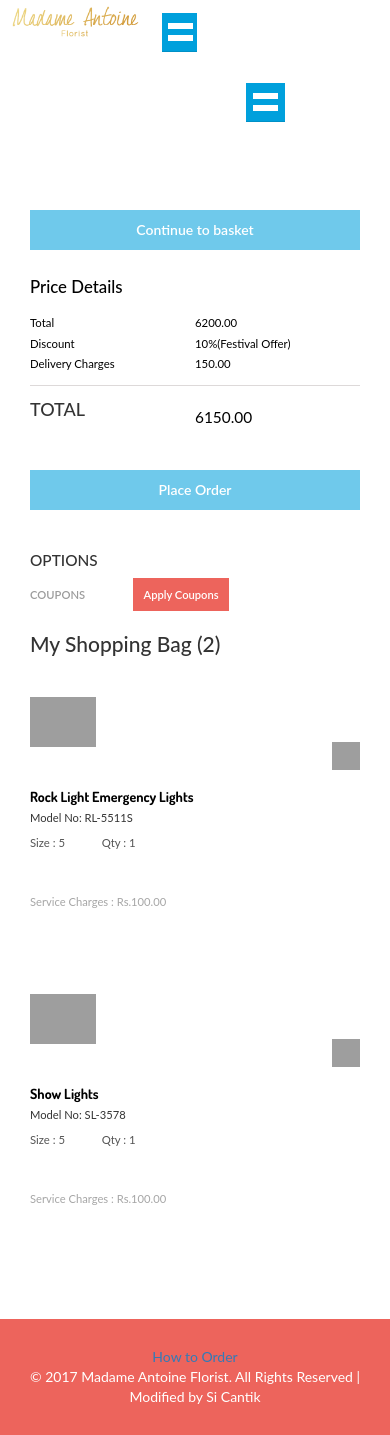
After one commit to kennywantara/MAF-CI, a CodeIgniter app: a page that uses application/views/page/checkout.php in a window 390 px wide. The commit adds this page. Run offline with CodeIgniter, Linux system fonts and the light colour scheme; some libraries are stand-ins or nearby versions; grey boxes are pictures that could not be loaded.

Commit message:
checkout

```diff
--- a/application/controllers/Home.php
+++ b/application/controllers/Home.php
@@ -16,6 +16,9 @@ class Home extends CI_Controller {
 		$this->load->view('page/home',$data);
 	}
 
+	public function how-to-order(){
+		$this->load->view('page/how-to-order',$data);
+	}
 
 
 }
--- a/application/controllers/products.php
+++ b/application/controllers/products.php
@@ -18,8 +18,11 @@ class Products extends CI_Controller {
 		$this->load->view('page/products',$data);
 	}
 
-	public function add_process()
-	{
-
+	public function shopping_cart(){
+		$data['style'] = $this->load->view('include/style',NULL,TRUE);
+		$data['script'] = $this->load->view('include/script',NULL,TRUE);
+		$data['header'] = $this->load->view('template/header',NULL,TRUE);
+		$data['footer'] = $this->load->view('template/footer',NULL,TRUE);
+		$this->load->view('page/checkout',$data);
 	}
 }
--- /dev/null
+++ b/application/views/page/checkout.php
@@ -0,0 +1,102 @@
+<!DOCTYPE html>
+<html lang="en">
+<head>
+  <?php echo $style; ?>
+</head>
+<body>
+<?php echo $header; ?>
+
+<div class="container">
+	<div class="check-sec">
+		<div class="col-md-3 cart-total">
+			<a class="continue" href="product.html">Continue to basket</a>
+			<div class="price-details">
+				<h3>Price Details</h3>
+				<span>Total</span>
+				<span class="total1">6200.00</span>
+				<span>Discount</span>
+				<span class="total1">10%(Festival Offer)</span>
+				<span>Delivery Charges</span>
+				<span class="total1">150.00</span>
+				<div class="clearfix"></div>
+			</div>
+			<ul class="total_price">
+			   <li class="last_price"> <h4>TOTAL</h4></li>
+			   <li class="last_price"><span>6150.00</span></li>
+			</ul>
+			<div class="clearfix"></div>
+			<div class="clearfix"></div>
+			<a class="order" href="#">Place Order</a>
+			<div class="total-item">
+				<h3>OPTIONS</h3>
+				<h4>COUPONS</h4>
+				<a class="cpns" href="#">Apply Coupons</a>
+			</div>
+		</div>
+		<div class="col-md-9 cart-items">
+			<h1>My Shopping Bag (2)</h1>
+				<script>$(document).ready(function(c) {
+					$('.close1').on('click', function(c){
+						$('.cart-header').fadeOut('slow', function(c){
+							$('.cart-header').remove();
+						});
+						});
+					});
+			   </script>
+			<div class="cart-header">
+				<div class="close1"> </div>
+				<div class="cart-sec simpleCart_shelfItem">
+						<div class="cart-item cyc">
+							<img src="images/p4.jpg" class="img-responsive" alt=""/>
+						</div>
+					   <div class="cart-item-info">
+						    <h3><a href="single.html">Rock Light Emergency Lights</a><span>Model No: RL-5511S</span></h3>
+							<ul class="qty">
+								<li><p>Size : 5</p></li>
+								<li><p>Qty : 1</p></li>
+							</ul>
+							<div class="delivery">
+								 <p>Service Charges : Rs.100.00</p>
+								 <div class="clearfix"></div>
+							</div>
+					   </div>
+					   <div class="clearfix"></div>
+
+				  </div>
+			 </div>
+			 <script>$(document).ready(function(c) {
+					$('.close2').on('click', function(c){
+							$('.cart-header2').fadeOut('slow', function(c){
+						$('.cart-header2').remove();
+					});
+					});
+					});
+			 </script>
+			<div class="cart-header2">
+				<div class="close2"> </div>
+					<div class="cart-sec simpleCart_shelfItem">
+						<div class="cart-item cyc">
+							 <img src="images/p3.jpg" class="img-responsive" alt=""/>
+						</div>
+					    <div class="cart-item-info">
+							 <h3><a href="single.html">Show Lights</a><span>Model No: SL-3578</span></h3>
+							<ul class="qty">
+								<li><p>Size : 5</p></li>
+								<li><p>Qty : 1</p></li>
+							</ul>
+							<div class="delivery">
+								<p>Service Charges : Rs.100.00</p>
+								<div class="clearfix"></div>
+							</div>
+					   </div>
+					   <div class="clearfix"></div>
+				    </div>
+			</div>
+		</div>
+		<div class="clearfix"> </div>
+	</div>
+</div>
+<?php echo $script; ?>
+<?php echo $footer; ?>
+</body>
+</html>
--- a/application/views/template/footer.php
+++ b/application/views/template/footer.php
@@ -1,6 +1,7 @@
 
 <div class="subscribe">
    <div class="container">
+   	<a href="<?php echo site_url("page/how-to-order"); ?>">How to Order</a>
      <div style="color:white;">
        <p>© 2017 Madame Antoine Florist. All Rights Reserved | Modified by Si Cantik</p>
      </div>
```
Also changed, not shown: application/views/page/how-to-order.php (added, +72 -0 lines).
